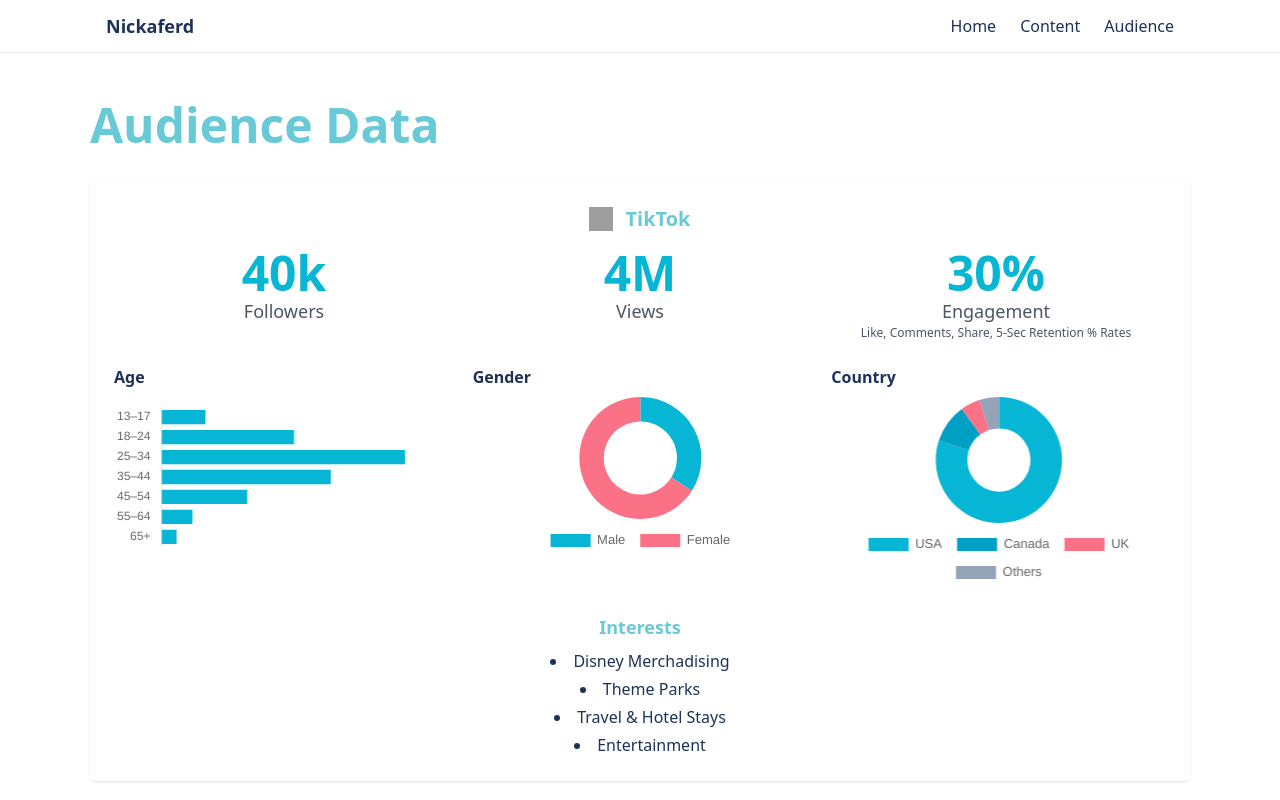
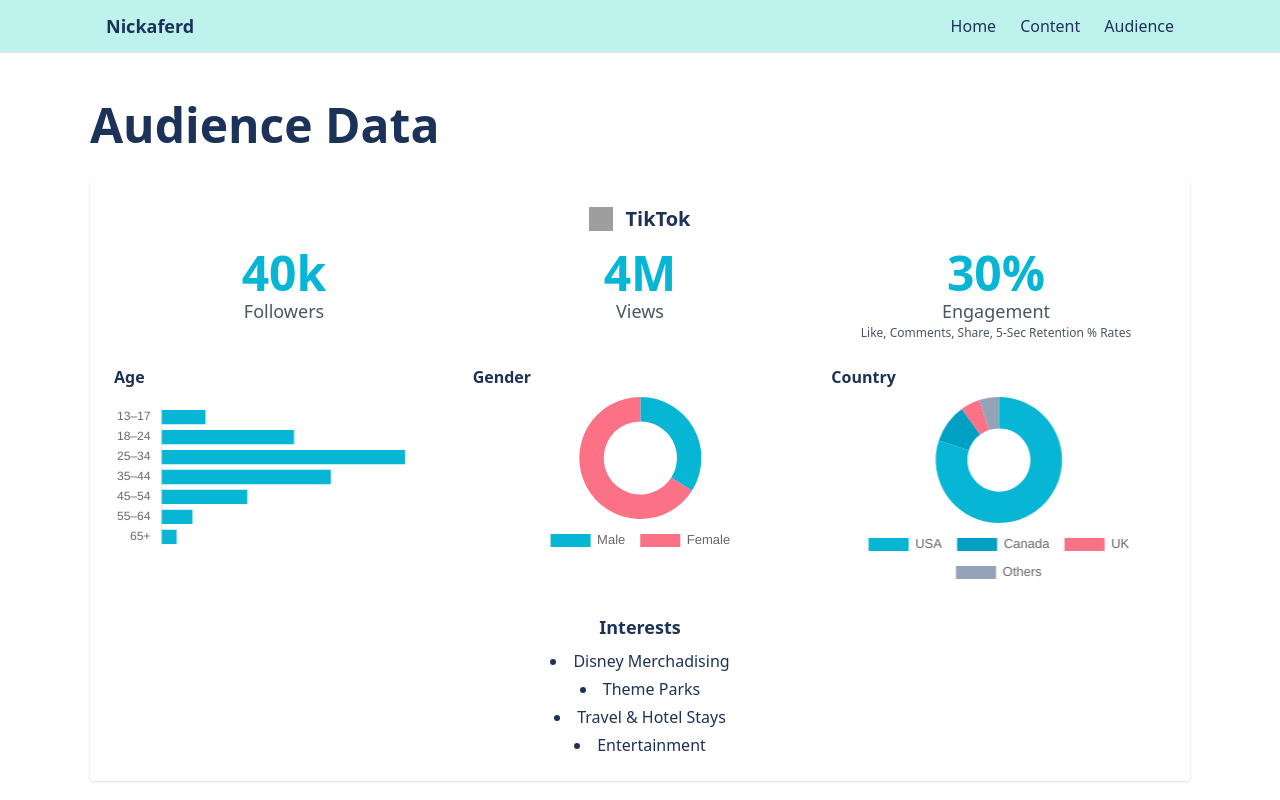
Before and after one commit to thiagosrpt/nickaferd, a Next.js app: page /audience in a window 1280 px wide. Shown: the top 800 px of the page. Built offline with nearby package versions, Linux system fonts and the light colour scheme; grey boxes are pictures that could not be loaded; a web font is replaced by a local one.

Commit message:
layout fixes

```diff
--- a/components/Header.js
+++ b/components/Header.js
@@ -21,7 +21,7 @@ export default function Header() {
   }, [])
 
   return (
-    <header className="sticky top-0 z-30 bg-white/80 backdrop-blur border-b">
+    <header className="sticky top-0 z-30 bg-[var(--header-bg)] backdrop-blur border-b shadow-2xs">
       <div className="container mx-auto px-4 py-3 flex items-center justify-between">
         <Link href="/" className="font-bold text-lg">
           Nickaferd
@@ -61,7 +61,7 @@ export default function Header() {
           />
 
           <div
-            className={`md:hidden fixed top-0 right-0 h-full w-64 bg-white shadow-lg z-50 transform transition-transform ${open ? 'translate-x-0' : 'translate-x-full'}`}
+            className={`md:hidden fixed top-0 right-0 h-full w-64 bg-[var(--header-bg)] shadow-lg z-50 transform transition-transform ${open ? 'translate-x-0' : 'translate-x-full'}`}
             role="dialog"
             aria-modal="true"
           >
--- a/pages/index.js
+++ b/pages/index.js
@@ -20,11 +20,11 @@ export default function Home() {
 
       <main className="min-h-screen scroll-smooth">
         {/* Top intro — section color A */}
-        <section id="top" className="bg-[#db8ade] py-16">
+        <section id="top" className="section-top py-16">
           <div className="container mx-auto px-4 flex items-start justify-between">
             <div className="flex-1">
               <div className="flex flex-col md:flex-row items-center gap-6">
-                <div className="w-32 h-32 md:w-48 md:h-48 rounded-full overflow-hidden flex-shrink-0 mx-auto md:mx-0">
+                <div className="w-[230px] h-[230px] rounded-full overflow-hidden flex-shrink-0 mx-auto md:mx-0">
                   <img
                     src="/images/profile_image_transparent.png"
                     alt="Portrait"
@@ -33,10 +33,13 @@ export default function Home() {
                 </div>
 
                 <div className="text-center md:text-left">
-                  <h1 className="text-4xl md:text-5xl font-bold">Hi, I’m Petr — content creator</h1>
+                  <h1 className="text-4xl md:text-5xl font-bold">Hi, I’m Nick</h1>
                   <p className="mt-3 text-lg max-w-2xl">
-                    I create short-form videos about travel, entertainment and theme-park culture. I focus on engaging,
-                    informative content that resonates across TikTok and YouTube Shorts.
+                    I create fun, informative, and sometimes chaotic content all about theme parks — especially Disney. Theme parks have become a recent passion of mine, and I’ve fallen in love with everything from the rides and food to the history, design, and tiny details most people miss.
+
+                    I genuinely love creating content and sharing that excitement with others. Whether I’m breaking down park secrets, geeking out over Imagineering, or just having fun in the parks, everything here comes from curiosity, good vibes, and a real love for the experience.
+
+                    If you love Disney, travel, or theme park culture — welcome to the NickaFam ✨
                   </p>
                 </div>
               </div>
@@ -95,7 +98,7 @@ export default function Home() {
         </section>
 
         {/* Audience section moved from pages/audience.js */}
-        <section id="audience" className="bg-[#cdf5eb] py-12">
+        <section id="audience" className="section-c py-12">
           <div className="container mx-auto px-4">
             <header className="mb-8 text-center">
               <h2 className="text-3xl font-semibold">Audience</h2>
--- a/styles/globals.css
+++ b/styles/globals.css
@@ -67,11 +67,25 @@ body {
 
 /* Brand color tokens */
 :root {
-  --brand-title: #69cad7; /* Titles and subtitles */
+  --brand-title: #1d3258; /* Titles and subtitles */
   --brand-text: #1d3258;  /* Body / non-title text and links */
+  --header-bg: #bdf3ec;  /* Light gray-blue for header background */
   --section-a: #db8ade;
   --section-b: #f8d481;
   --section-c: #cdf5eb;
+  --section-d: #db8ade;
+}
+
+/* Top section gradient: emphasize --section-a while blending others */
+.section-top, .section-c {
+  /* Keep --section-a predominant, then blend out smoothly into section-c, header-bg and section-b */
+  background: linear-gradient(315deg,
+    var(--section-a) 0%,
+    var(--section-a) 40%,
+    color-mix(in srgb, var(--section-a) 75%, var(--section-c) 25%) 55%,
+    color-mix(in srgb, var(--section-a) 55%, var(--header-bg) 45%) 75%,
+    color-mix(in srgb, var(--section-b) 65%, var(--header-bg) 35%) 100%
+  );
 }
 
 /* Base typography and link colors according to requested scheme */
```
